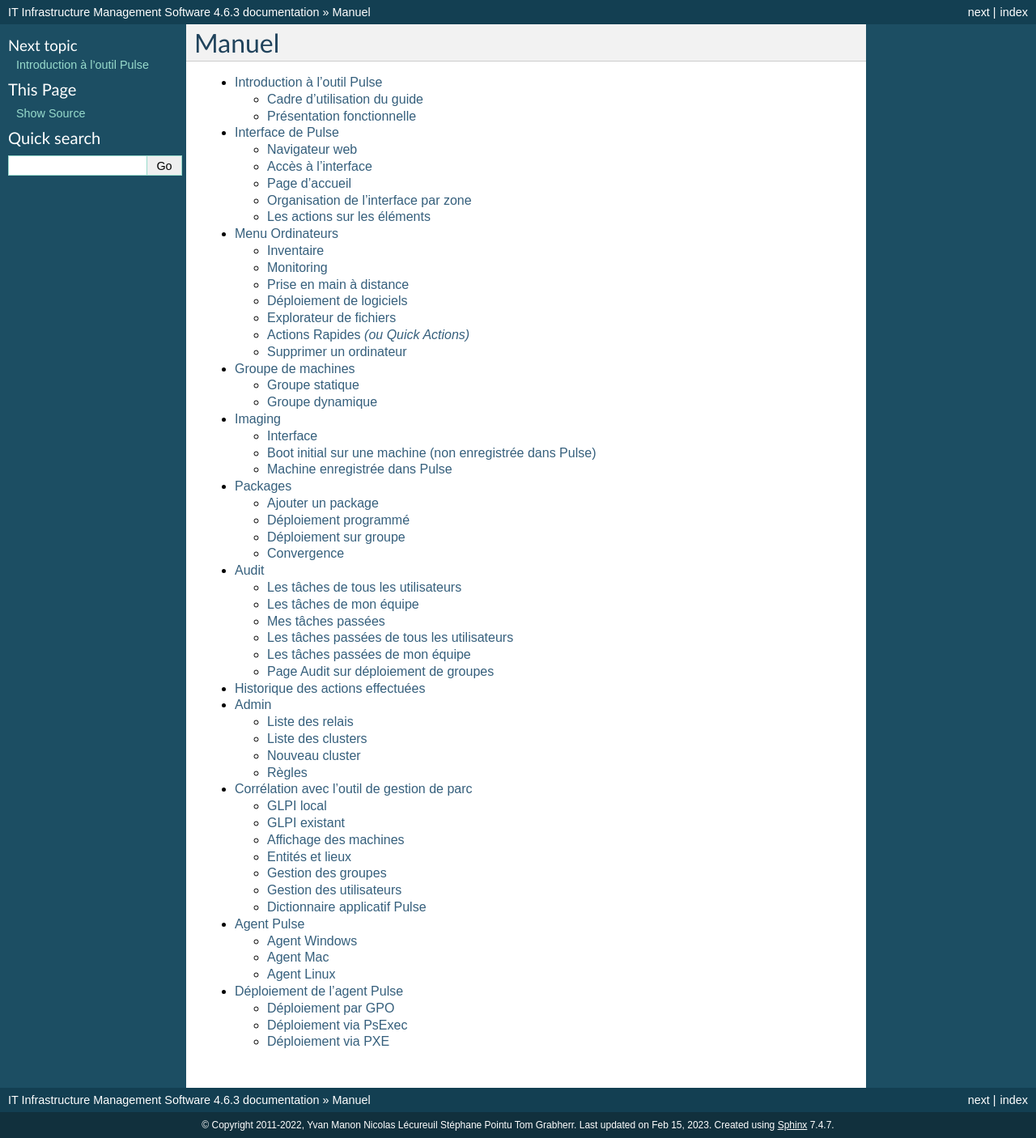
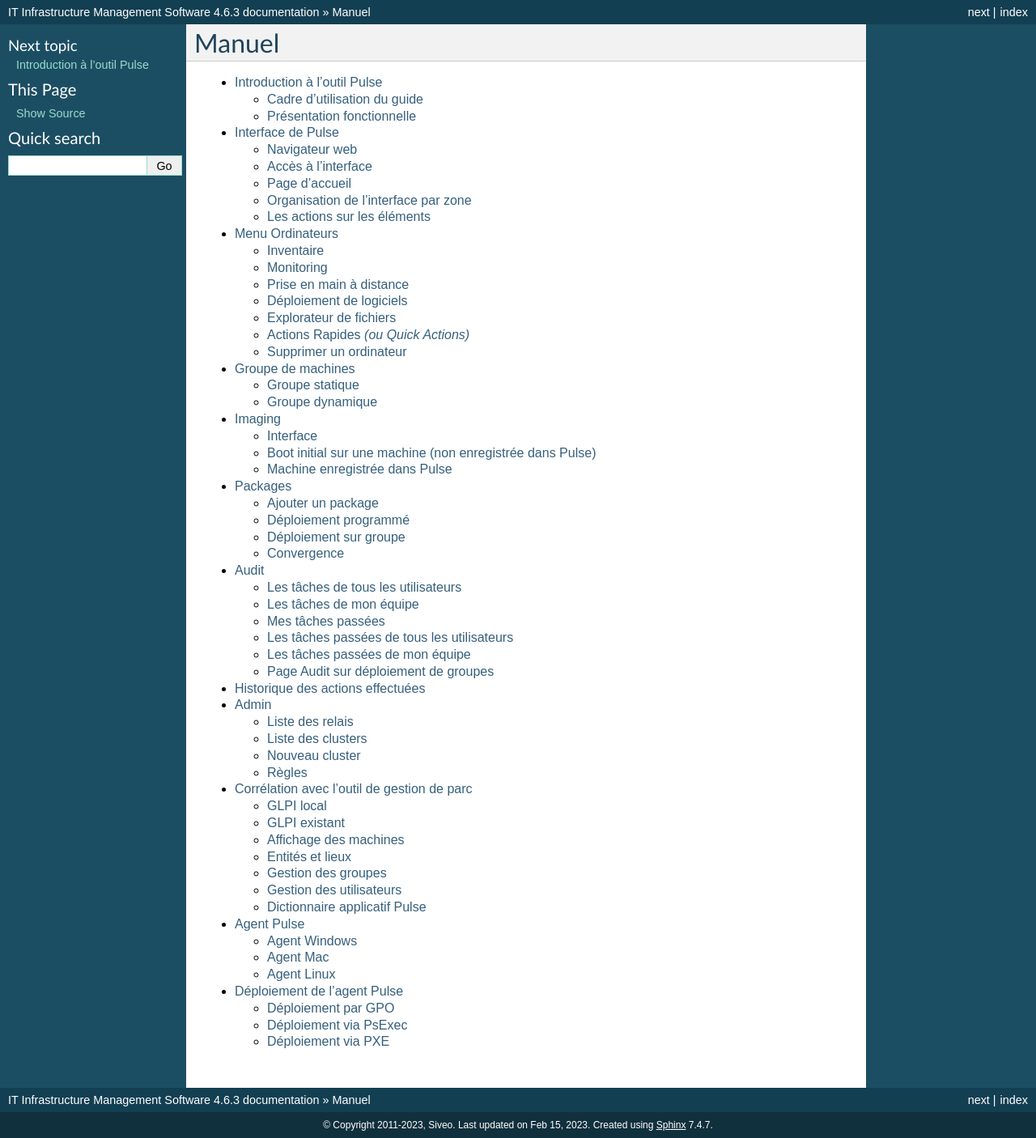
Before and after one commit to pulse-project/pulse-usermanual, a Sphinx documentation site: the page built from docs/index.rst, in a window 1280 px wide. Shown: the whole page at 81% size. Built offline with Sphinx 7.4.7, drawn with Linux system fonts in a browser that asks for light colours.

Commit message:
(documentation) Fix copyrights

```diff
--- a/docs/conf.py
+++ b/docs/conf.py
@@ -37,7 +37,7 @@ master_doc = 'index'
 
 # General information about the project.
 project = u'IT Infrastructure Management Software'
-copyright = u'2011-2022, Yvan Manon Nicolas Lécureuil Stéphane Pointu Tom Grabherr'
+copyright = u'2011-2023, Siveo'
 
 # The version info for the project you're documenting, acts as replacement for
 # |version| and |release|, also used in various other places throughout the
```
